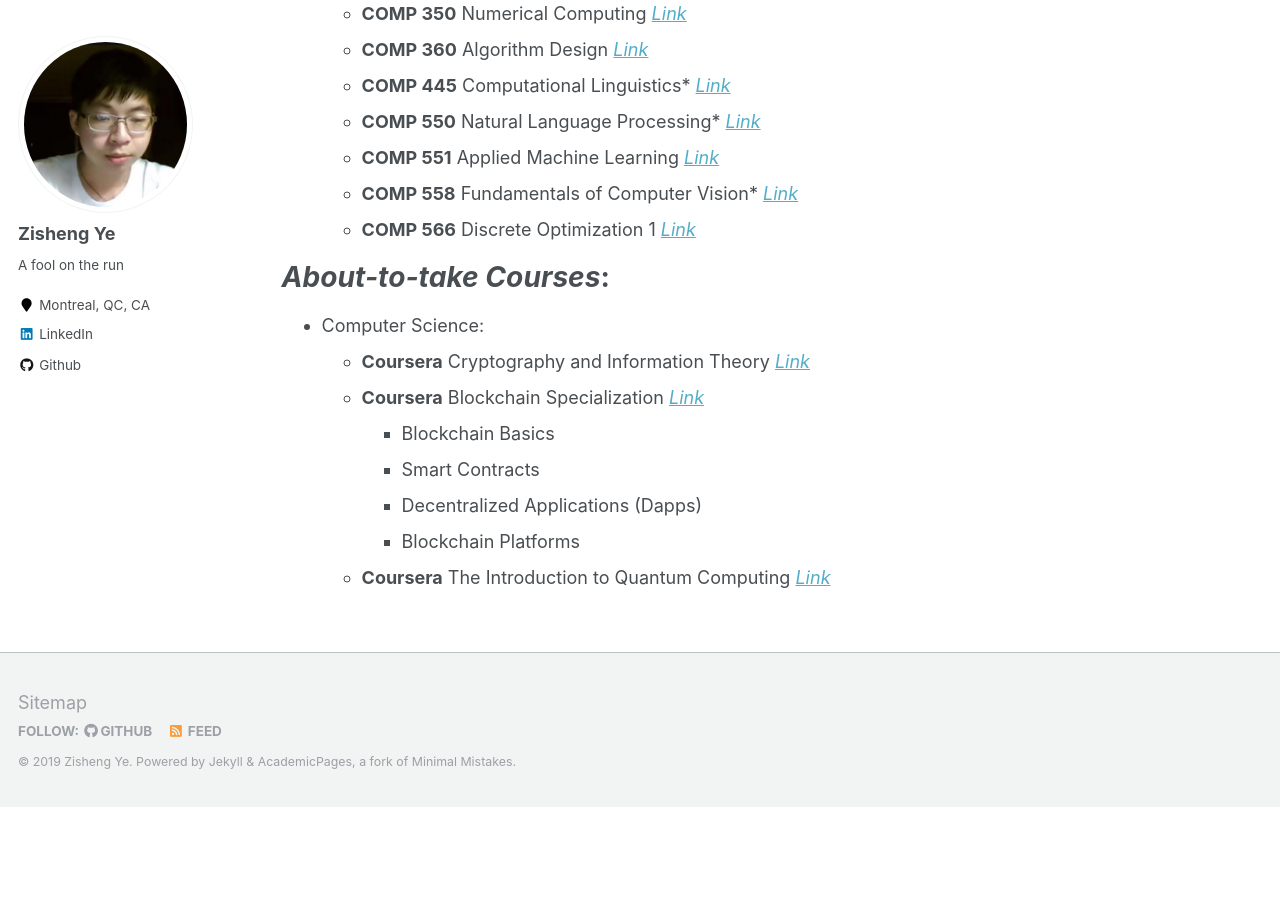
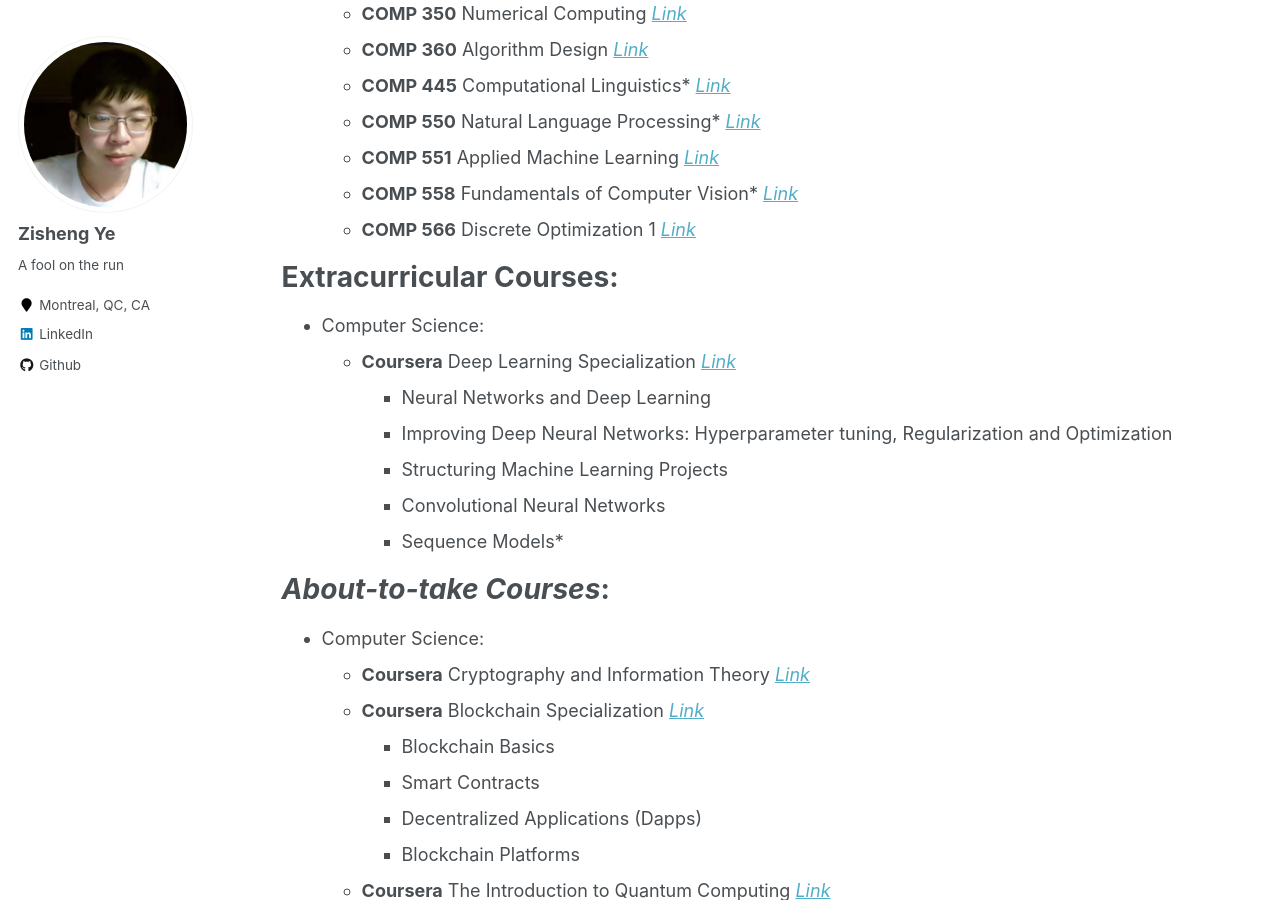
Before and after one commit to macaoleaf/macaoleaf.github.io, a Jekyll site: the page built from _pages/Courses.md, in a window 1280 px wide and 900 px high, scrolled down 1208 px. Built offline with Jekyll 4.4.1, drawn with Linux system fonts in a browser that asks for light colours; before the commit the page ends 2015 px from its top, so only the background shows below that.

Commit message:
Update Courses.md

```diff
--- a/_pages/Courses.md
+++ b/_pages/Courses.md
@@ -45,8 +45,15 @@ Credit-Oriented Courses:
   - **COMP 558** Fundamentals of Computer Vision\* [*Link*](https://www.mcgill.ca/study/2019-2020/courses/comp-558)
   - **COMP 566** Discrete Optimization 1 [*Link*](https://www.mcgill.ca/study/2019-2020/courses/comp-566)
 
-<!-- Extracurricular Courses: -->
-<!-- ================ -->
+Extracurricular Courses:
+================
+- Computer Science:
+  - **Coursera** Deep Learning Specialization [*Link*](https://www.coursera.org/specializations/deep-learning)
+    - Neural Networks and Deep Learning
+    - Improving Deep Neural Networks: Hyperparameter tuning, Regularization and Optimization
+    - Structuring Machine Learning Projects
+    - Convolutional Neural Networks
+    - Sequence Models\*
 
 *About-to-take Courses*:
 ======
```
